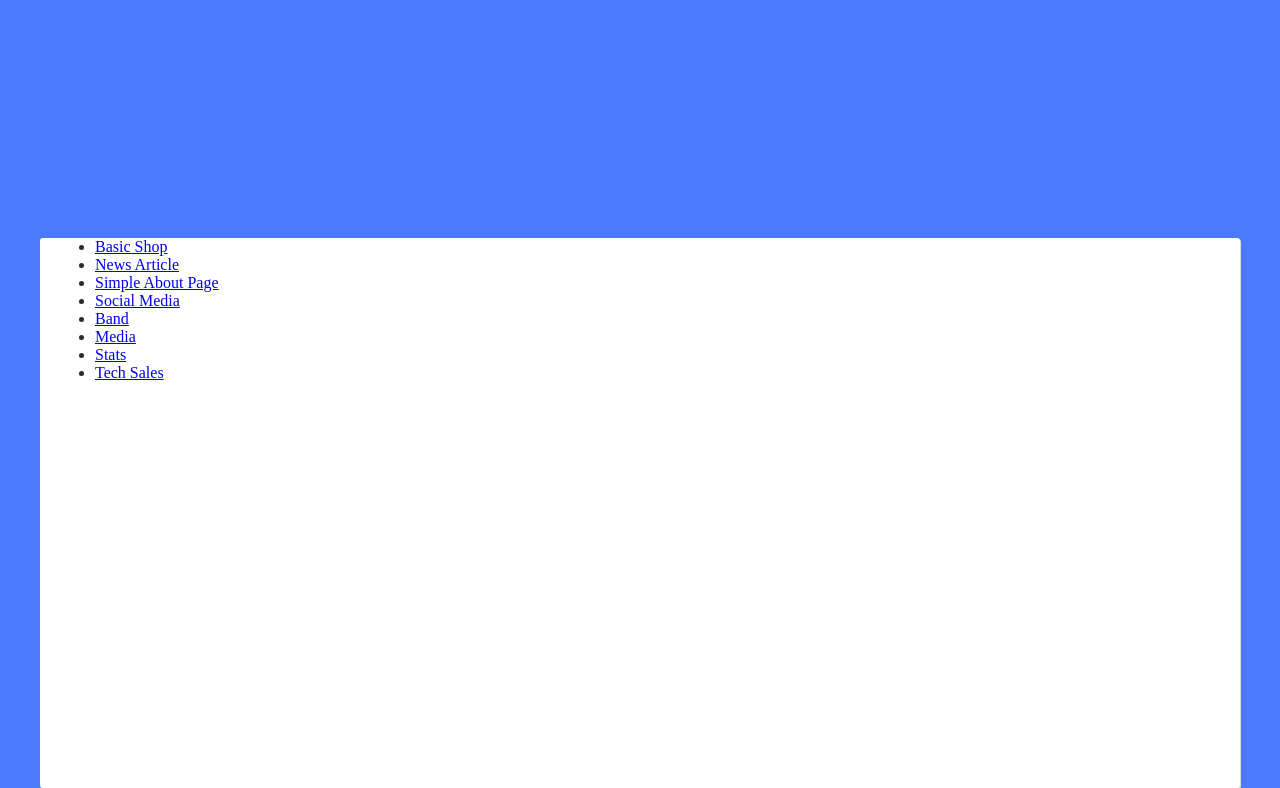
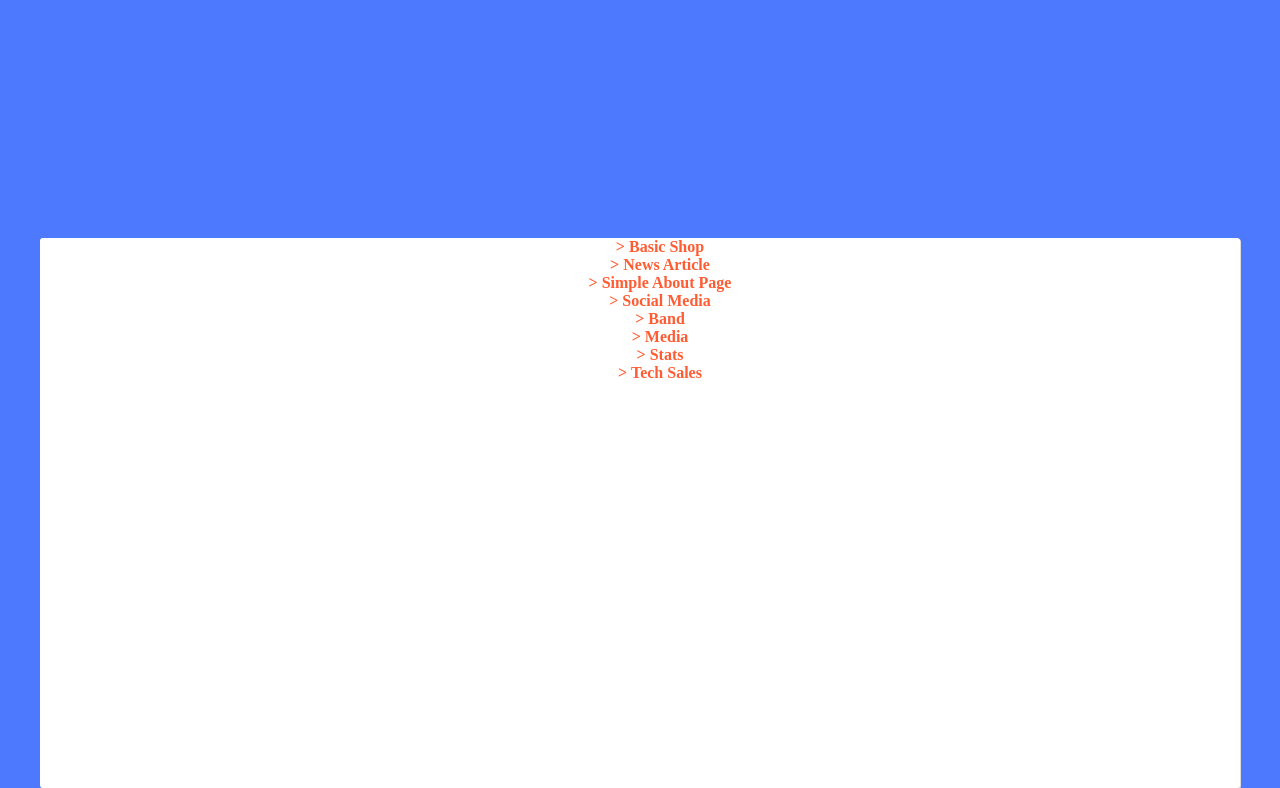
Before and after one commit to MickyPrice/templates, a PHP site: page / in a window 1280 px wide. Shown: the part 426-1214 px from the top of the page. Run offline with PHP 8.4, Linux system fonts and the light colour scheme; some libraries are stand-ins or nearby versions.

Commit message:
Update index.css

```diff
--- a/index.css
+++ b/index.css
@@ -108,3 +108,10 @@ body{
     width: 1170px;
   }
 }
+
+ul{
+  text-align:center;
+}
+li{display:block;}
+li a{color:#FF5C33;font-weight:bold;text-decoration:none;}
+li a::before{content:"> "}
```
